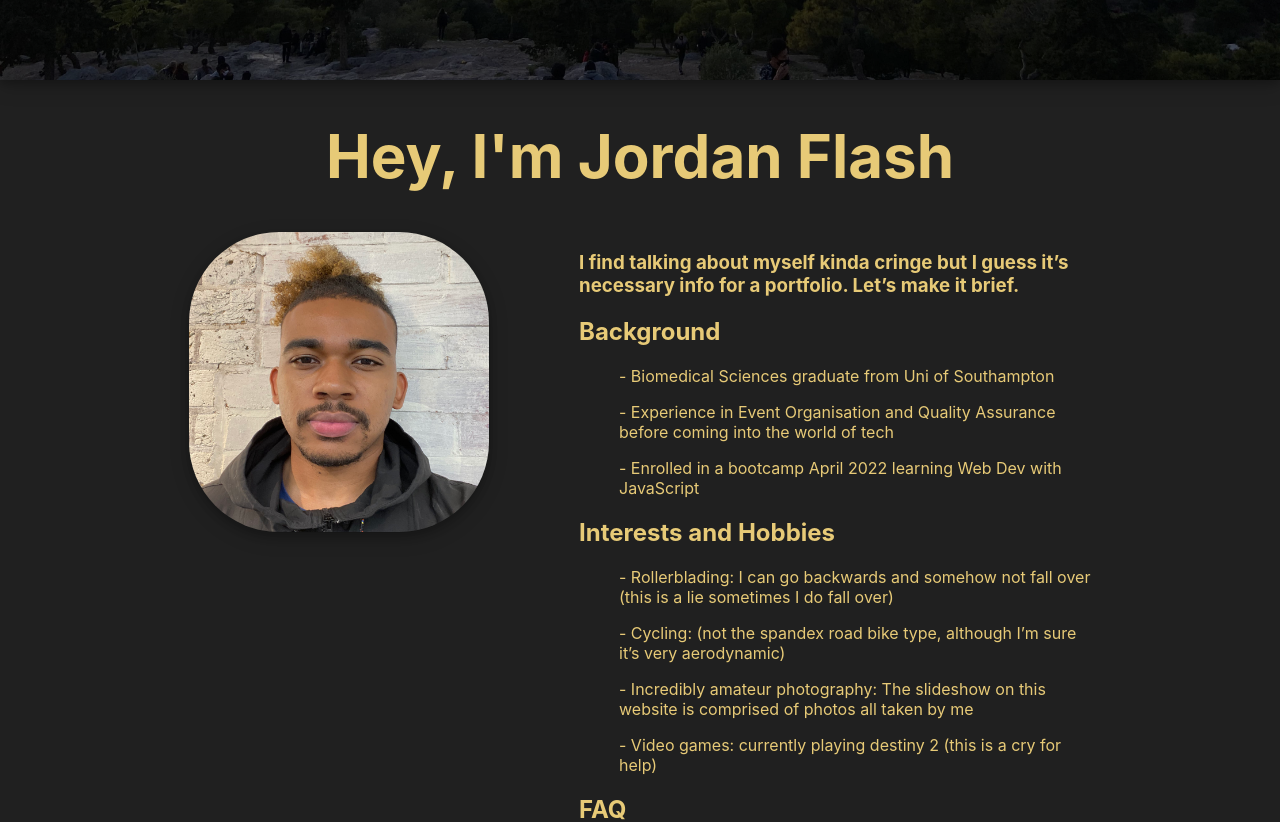
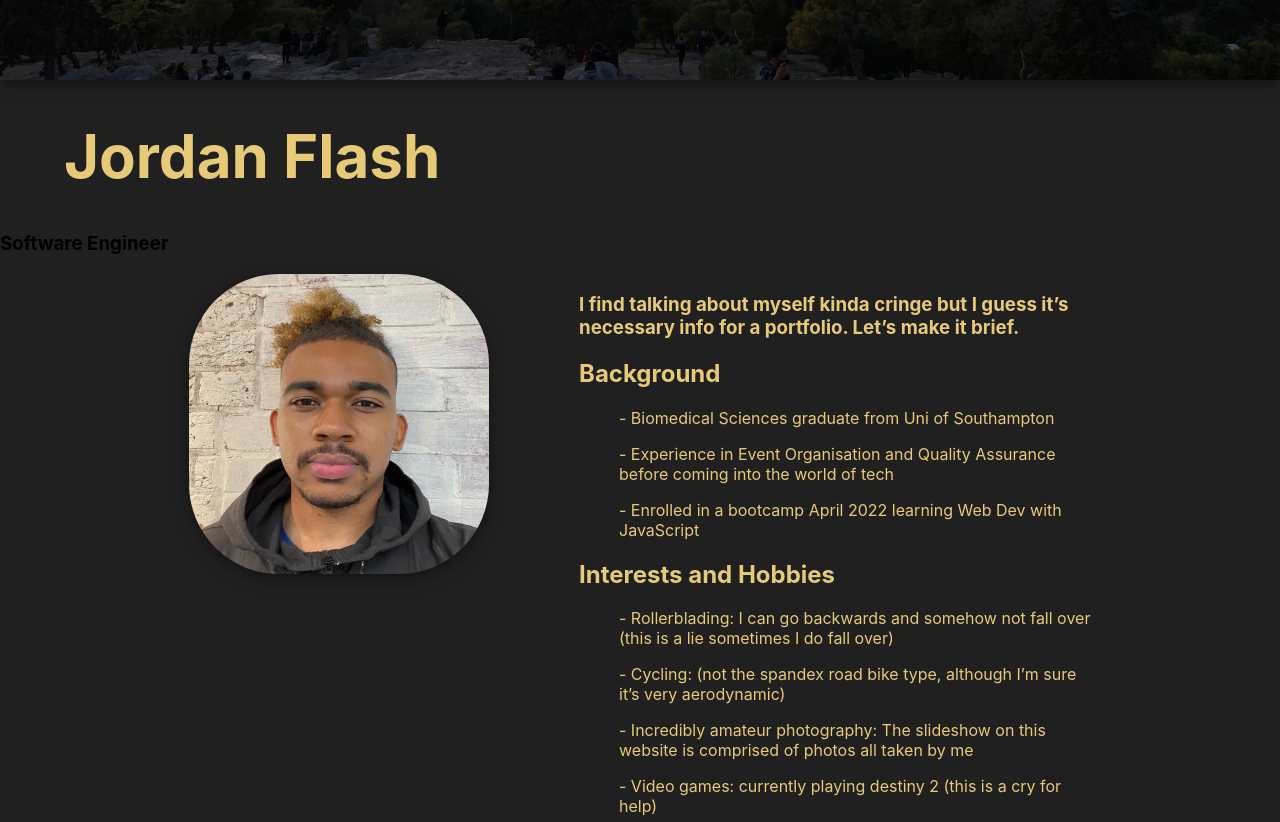
Before and after one commit to flashjdn/portfolio, a React (Create React App) app: page / in a window 1280 px wide. Shown: the part 720-1542 px from the top of the page. Built offline with nearby package versions, Linux system fonts and the light colour scheme.

Commit message:
changing the profile section and merging with header component

```diff
--- a/src/App.js
+++ b/src/App.js
@@ -1,18 +1,17 @@
-import "./styles.css"
-import ImageBox from './components/ImageBox'
+import './styles.css'
+import Slideshow from './components/Slideshow'
 import Profile from './components/Profile'
 import Projects from './components/Projects'
 import Footer from './components/Footer'
-import IntroTitle from './components/IntroTitle'
+import Header from './components/Header'
 function App() {
   return (
     <main>
-      <ImageBox />
-      <IntroTitle />
+      <Slideshow />
+      <Header />
       <Profile />
       <Projects />
       <Footer />
-
     </main>
   )
 }
--- a/src/components/Footer/styles.css
+++ b/src/components/Footer/styles.css
@@ -1,7 +1,7 @@
 .footer {
   width: 100%;
   /* height: 10vh; */
-  background-color: var(--secondary);
+  background-color: var(--mid-grey);
   display: flex;
   align-items: center;
   justify-content: center;
--- /dev/null
+++ b/src/components/Header/index.js
@@ -0,0 +1,15 @@
+import './styles.css'
+
+function Header() {
+  return (
+    <div className="container">
+      <div className="text">
+        <h1 className="name">Jordan Flash</h1>
+        <h3>Software Engineer</h3>
+      </div>
+      <div className="line"></div>
+    </div>
+  )
+}
+
+export default Header
--- a/src/components/IntroTitle/styles.css
+++ b/src/components/Header/styles.css
@@ -1,7 +1,8 @@
-.intro-title{
+.name{
     color: var(--secondary);
     display: flex;
-    justify-content: center;
+    justify-content: left;
     align-items: center;
+    margin-left: 5%;
     font-size: 60px;
 }
--- a/src/components/IntroTitle/index.js
+++ /dev/null
@@ -1,7 +0,0 @@
-import './styles.css'
-
-function IntroTitle() {
-  return <h1 className="intro-title">Hey, I'm Jordan Flash</h1>
-}
-
-export default IntroTitle
--- a/src/components/Profile/index.js
+++ b/src/components/Profile/index.js
@@ -1,6 +1,6 @@
 import './styles.css'
 import avatar from '../../assets/images/profile-pic.jpg'
-// import IntroTitle from '../IntroTitle'
+// import Header from '../Header'
 
 //talk about bootcamp graduation and specialisation (tech stack)
 
--- a/src/components/Profile/styles.css
+++ b/src/components/Profile/styles.css
@@ -17,6 +17,15 @@ gap: 90px;
     padding: 50px;
     color: var(--secondary);
 }
+
+.title{
+    color: var(--secondary);
+    display: flex;
+    justify-content: center;
+    align-items: center;
+    font-size: 60px;
+}
+
 .avatar {
     width: 100%;
     height: auto;
--- a/src/components/ImageBox/index.js
+++ b/src/components/Slideshow/index.js
@@ -1,5 +1,5 @@
 /* eslint-disable react-hooks/exhaustive-deps */
-import './Imagebox.css'
+import './styles.css'
 import { React, useState, useEffect } from 'react'
 import images from '../../assets/images/jpeg/exports.js'
 import Mask from '../Mask/index.js'
@@ -11,7 +11,7 @@ import Mask from '../Mask/index.js'
 - add delay timer to the for loop approx. 20s
   */
 
-const ImageBox = () => {
+const Slideshow = () => {
   const [background, setBackground] = useState(images[0])
   const [count, setCount] = useState(0)
 
@@ -81,4 +81,4 @@ useEffect takes in two arguments:
   )
 }
 
-export default ImageBox
+export default Slideshow
--- a/src/components/ImageBox/Imagebox.css
+++ b/src/components/Slideshow/styles.css
@@ -1,4 +1,4 @@
-#imagebox {
+#slideshow {
   height: 20vh;
   /* width: 100vw; */
   background-color: #fadedd;
@@ -17,7 +17,7 @@
   object-fit: cover;
   background-color: rgba(0, 0, 0, 0.3);
   background-blend-mode: multiply;
-  transition:  ease-in-out 3s 1s;
+  transition: ease-in-out 3s 1s;
   -webkit-transform-style: preserve-3d;
   /* -webkit-transform: translate3d(0, 0, 0); */
   -webkit-backface-visibility: hidden;
--- a/src/styles.css
+++ b/src/styles.css
@@ -3,6 +3,7 @@
   --secondary: #E7CA77;
   --light-grey: #C4C4C4;
   --dark-grey: #2F2F2F;
+  --mid-grey: #444444;
   --pink: #fadedd;
 
 }
```
Also changed, not shown: src/components/Slideshow/sunset.png (renamed from src/components/ImageBox/sunset.png).
